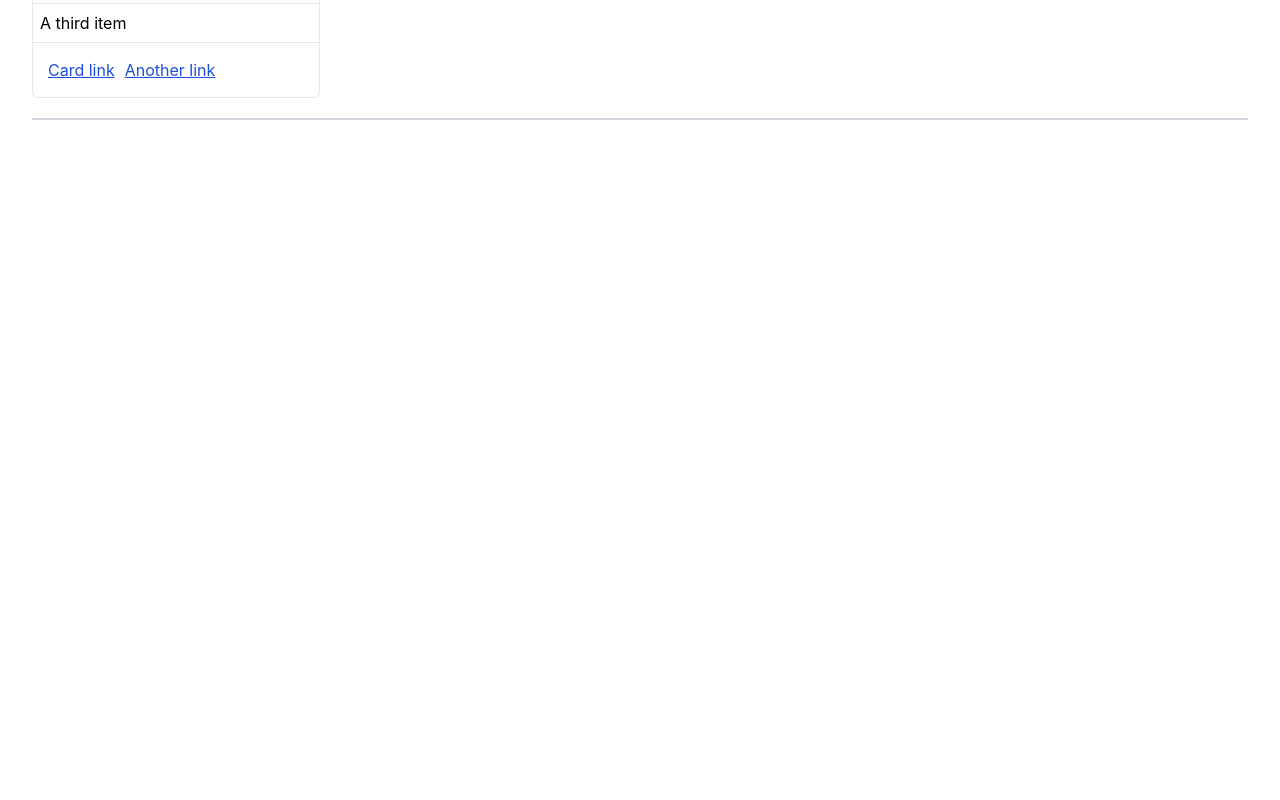
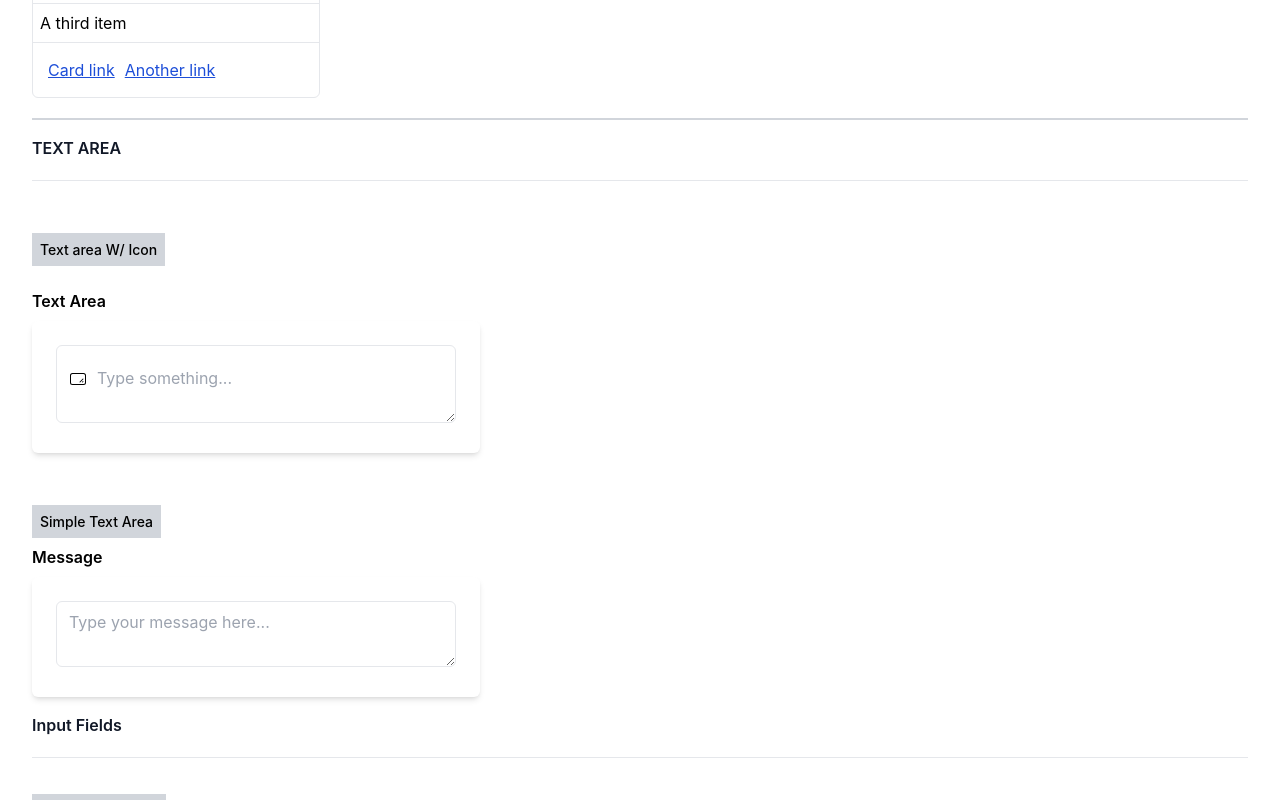
Before and after one commit to TeamFab2023/openui, a React (Create React App) app: page / in a window 1280 px wide. Shown: the part 2240-3040 px from the top of the page. Before the commit the page ends 2360 px from the top, so only its background shows below. Built offline with nearby package versions, Linux system fonts and the light colour scheme.

Commit message:
all work included in app

```diff
--- a/src/App.tsx
+++ b/src/App.tsx
@@ -23,9 +23,9 @@ function App() {
     </div>
       <Alert />
       <Button />
-
-
       <Cards />
+      <Textarea />
+      <InputField />
 
     </div>
     </>
```
